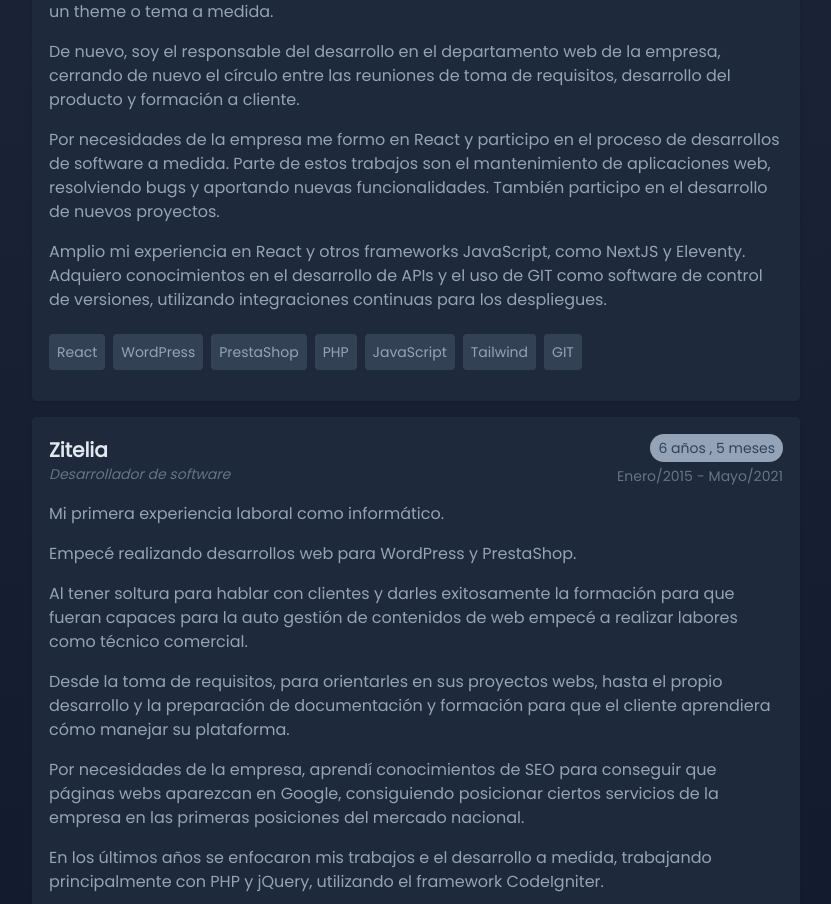
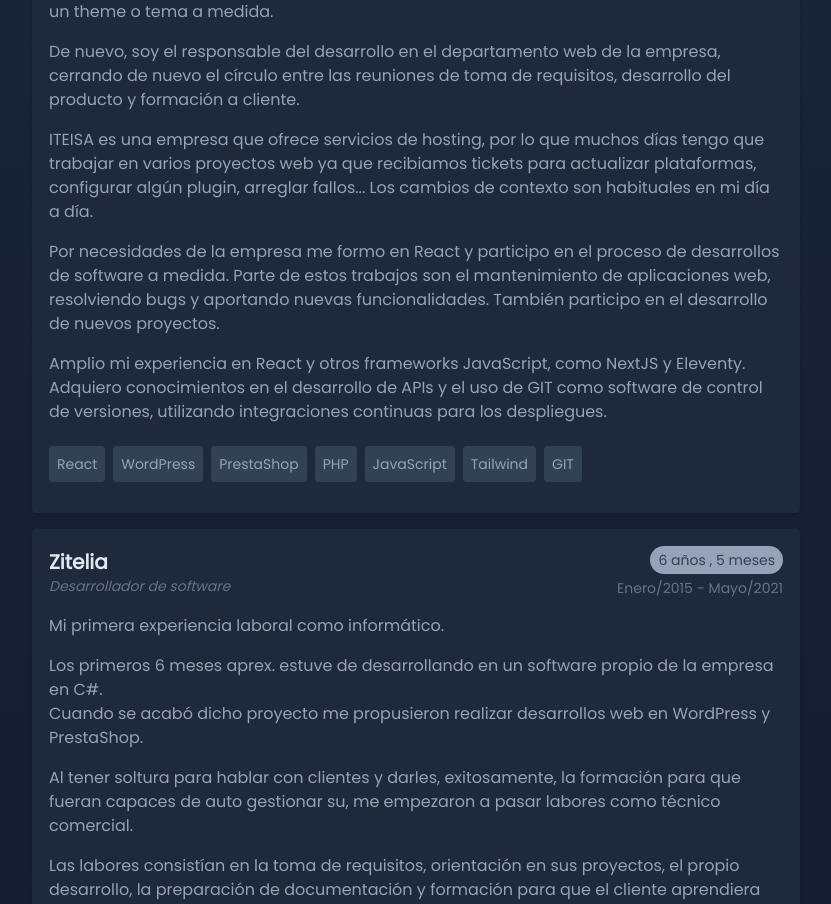
Before and after one commit to javiervallejooca/javiervallejo.me, a React (Vite) app: page /sobre-mi in a window 1280 px wide. Shown: the part 725-1629 px from the top of the page, without its empty margins (224-1055 px from the left). Built offline with nearby package versions, Linux system fonts and the light colour scheme.

Commit message:
Ampliación descripción

```diff
--- a/src/components/Company.jsx
+++ b/src/components/Company.jsx
@@ -105,12 +105,19 @@ const Company = ({
               toma de requisitos, desarrollo del producto y formación a cliente.
             </p>
             <p className="mb-4">
+              ITEISA es una empresa que ofrece servicios de hosting, por lo que
+              muchos días tengo que trabajar en varios proyectos web ya que
+              recibiamos tickets para actualizar plataformas, configurar algún
+              plugin, arreglar fallos... Los cambios de contexto son habituales
+              en mi día a día.
+            </p>
+            <p className="mb-4">
               Por necesidades de la empresa me formo en React y participo en el
               proceso de desarrollos de software a medida. Parte de estos
               trabajos son el mantenimiento de aplicaciones web, resolviendo
               bugs y aportando nuevas funcionalidades. También participo en el
               desarrollo de nuevos proyectos.
-            </p>{" "}
+            </p>
             <p className="mb-4">
               Amplio mi experiencia en React y otros frameworks JavaScript, como
               NextJS y Eleventy. Adquiero conocimientos en el desarrollo de APIs
@@ -125,33 +132,35 @@ const Company = ({
             <p className="mb-4">
               Mi primera experiencia laboral como informático.
             </p>
-            <p className="mb-4">
-              Empecé realizando desarrollos web para WordPress y PrestaShop.
+            <p>
+              Los primeros 6 meses aprex. estuve de desarrollando en un software
+              propio de la empresa en C#.
             </p>
             <p className="mb-4">
-              Al tener soltura para hablar con clientes y darles exitosamente la
-              formación para que fueran capaces para la auto gestión de
-              contenidos de web empecé a realizar labores como técnico
-              comercial.
+              Cuando se acabó dicho proyecto me propusieron realizar desarrollos
+              web en WordPress y PrestaShop.
             </p>
             <p className="mb-4">
-              Desde la toma de requisitos, para orientarles en sus proyectos
-              webs, hasta el propio desarrollo y la preparación de documentación
-              y formación para que el cliente aprendiera cómo manejar su
-              plataforma.
+              Al tener soltura para hablar con clientes y darles, exitosamente,
+              la formación para que fueran capaces de auto gestionar su, me
+              empezaron a pasar labores como técnico comercial.
             </p>
             <p className="mb-4">
-              {" "}
+              Las labores consistían en la toma de requisitos, orientación en
+              sus proyectos, el propio desarrollo, la preparación de
+              documentación y formación para que el cliente aprendiera cómo
+              manejar su plataforma.
+            </p>
+            <p className="mb-4">
               Por necesidades de la empresa, aprendí conocimientos de SEO para
               conseguir que páginas webs aparezcan en Google, consiguiendo
               posicionar ciertos servicios de la empresa en las primeras
               posiciones del mercado nacional.
             </p>
             <p className="mb-4">
-              {" "}
-              En los últimos años se enfocaron mis trabajos e el desarrollo a
-              medida, trabajando principalmente con PHP y jQuery, utilizando el
-              framework CodeIgniter.
+              En los últimos años, por necesidadesde la empresa, mis trabajos se
+              enfocaron en el desarrollo a medida, trabajando principalmente con
+              PHP, utilizando el framework CodeIgniter.
             </p>
           </>
         )}
--- a/src/pages/About.jsx
+++ b/src/pages/About.jsx
@@ -48,8 +48,8 @@ const About = () => {
             </span>
           </p>
           <p className="mb-4">
-            Este sería en <u>orden cronológico inverso</u> las empresas donde he
-            estado trabajando.
+            Este sería el <u>orden cronológico inverso</u> de las empresas donde
+            he estado/estoy trabajando.
           </p>
         </div>
         <Company
@@ -91,6 +91,9 @@ const About = () => {
           job="Desarrollador de software"
           company="zitelia"
           technologies={[
+            {
+              name: "C#",
+            },
             {
               name: "WordPress",
             },
@@ -141,7 +144,7 @@ const About = () => {
             </li>
           </ul>
           <p className="mb-4">
-            Mi sigo formando en mis ratos libres para obtener mayores
+            Me sigo formando en mis ratos libres para obtener mayores
             conocimientos y poder aplicarlos en mi día a día.
           </p>
           <p className="mb-4">
```
